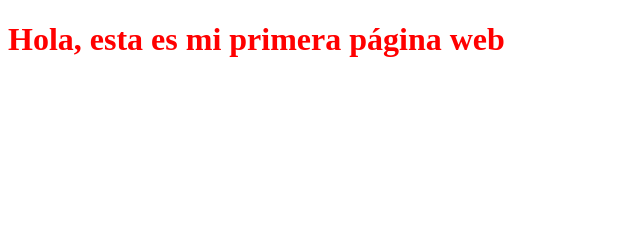
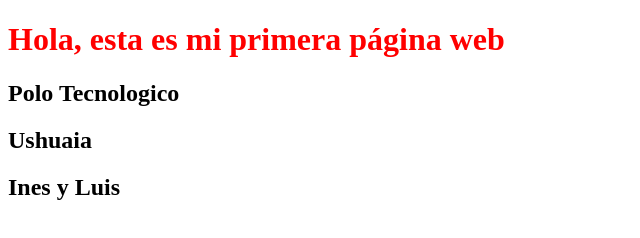
Before and after one commit to GDCLuis/clasesgithub, a plain HTML site: page index.html in a window 1280 px wide. Shown: the whole page, without its empty margins (0-640 px from the left). Drawn offline with Linux system fonts and the light colour scheme.

Commit message:
subi la pagina

```diff
--- a/index.html
+++ b/index.html
@@ -10,5 +10,8 @@
         <h1 style="color: red;">
             Hola, esta es mi primera página web
         </h1>
+        <h2>Polo Tecnologico</h2>
+        <h2>Ushuaia</h2>
+        <h2>Ines y Luis</h2>
     </body>
 </html>
```
